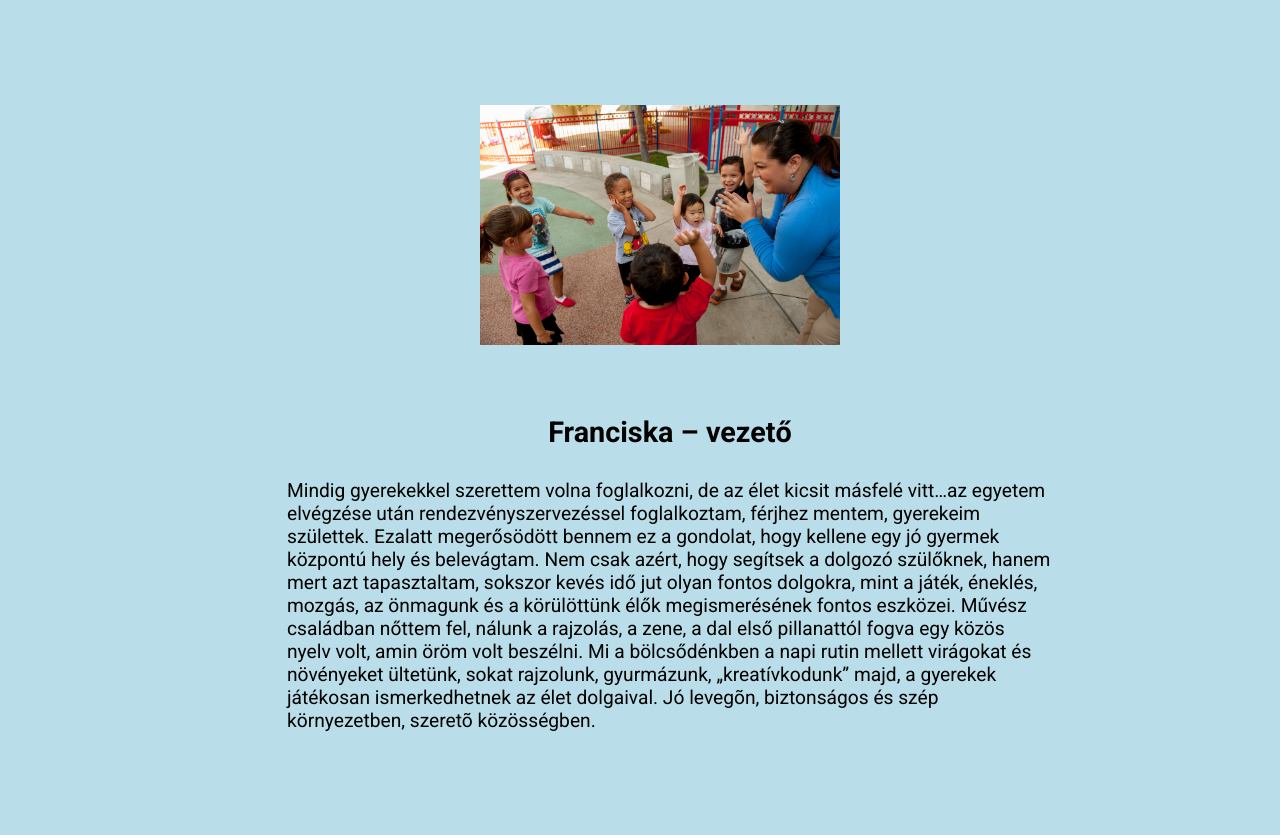
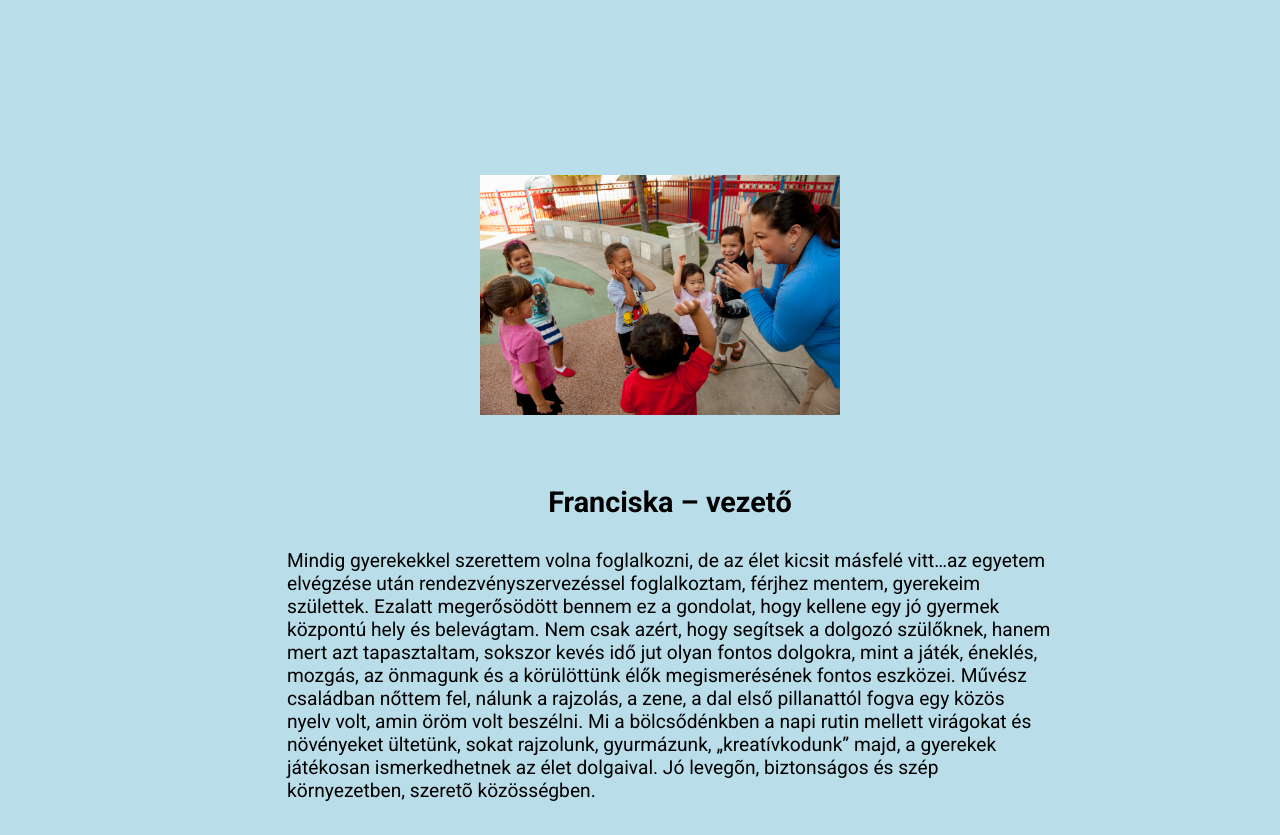
Before and after one commit to mdez81/mdez81.github.io, a plain HTML site: page hazi-feladat-alkalom-14/aloldalak/csapatunk.html in a window 1280 px wide. Shown: the part 1057-1892 px from the top of the page. Drawn offline with Linux system fonts and the light colour scheme.

Commit message:
collected all homework 02 again 02

```diff
--- a/hazi-feladat-alkalom-14/css/style.css
+++ b/hazi-feladat-alkalom-14/css/style.css
@@ -237,7 +237,7 @@ h2 {
     display: flex;
     flex-wrap: wrap;
     flex-direction: row;
-    margin: 100px 50px;
+    margin: 50px 50px;
     justify-content: center;
 }
 
@@ -252,9 +252,11 @@ h2 {
 .csapat-1 img,
 .csapat-2 img,
 .csapat-3 img {
-    width: 400px;
-   float: left;
-  padding-left: 40px;
+width: 400px;
+/*float: left;*/
+height: fit-content;
+padding-top: 120px;
+padding-left: 40px;
 }
 
 
@@ -264,9 +266,9 @@ padding-left: 60px;
 margin: 20px;
 }
 
-.csapatleiras p{
+/*.csapatleiras p{
     margin-bottom: 100px;
-}
+}*/
 
 /* drop down menü
 https://codepen.io/johnatan-vargas/pen/rNYyOqd
```
